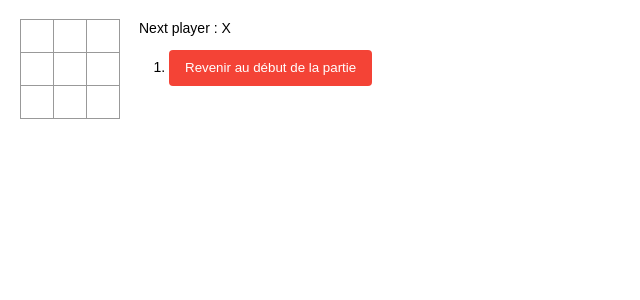
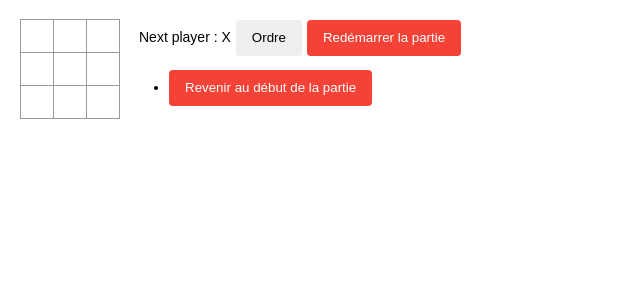
Before and after one commit to hsuissia/react_morpion_tsx, a React (Create React App) app: page / in a window 1280 px wide. Shown: the top 300 px of the page, without its empty margins (0-640 px from the left). Built offline with nearby package versions, Linux system fonts and the light colour scheme.

Commit message:
Ordre des evenements triables WIP

```diff
--- a/src/components/game/Game.tsx
+++ b/src/components/game/Game.tsx
@@ -9,6 +9,7 @@ type History = {
 }
 
 type MyState = {
+    order: string,
     xIsNext: boolean,
     stepNumber: number,
     history: Array<History>
@@ -25,6 +26,7 @@ class Game extends Component<{}, MyState> {
             }],
             xIsNext: true,
             stepNumber: 0,
+            order: "ASC",
         };
     }
 
@@ -55,10 +57,32 @@ class Game extends Component<{}, MyState> {
         });
     }
 
+    newGame () {
+        this.setState({
+            history: [{
+                squares: Array(9).fill(null),
+                position: "",
+                player: ""
+            }],
+            xIsNext: true,
+            stepNumber: 0,
+            order: "ASC",
+        });
+
+         return null;
+    }
+
+    reversed () {
+        this.setState({
+            history: this.state.history.reverse(),
+            order: this.state.order==="ASC"?"DESC":"ASC"
+        })
+    }
+
     render() {
         const history = this.state.history
         const current = history[this.state.stepNumber];
-        const winner = calculateWinner(current);
+        const winner = calculateWinner(current.squares);
 
         const moves = history.map((step, move) => {
             const desc = move ?
@@ -86,8 +110,12 @@ class Game extends Component<{}, MyState> {
                     />
                 </div>
                 <div className="game-info">
-                    <div>{status}</div>
-                    <ol>{moves}</ol>
+                    <div>
+                        {status}
+                        <button className={"button ml-5"} onClick={() => this.reversed()}>Ordre</button>
+                        <button className={"button button-active ml-5"} onClick={() => this.newGame()}>Redémarrer la partie</button>
+                    </div>
+                    <ul>{moves}</ul>
                 </div>
             </div>
         );
--- a/src/index.css
+++ b/src/index.css
@@ -85,3 +85,7 @@ ol li, ul li {
 .game-info {
   margin-left: 20px;
 }
+
+.ml-5 {
+  margin-left: 5px;
+}
```
